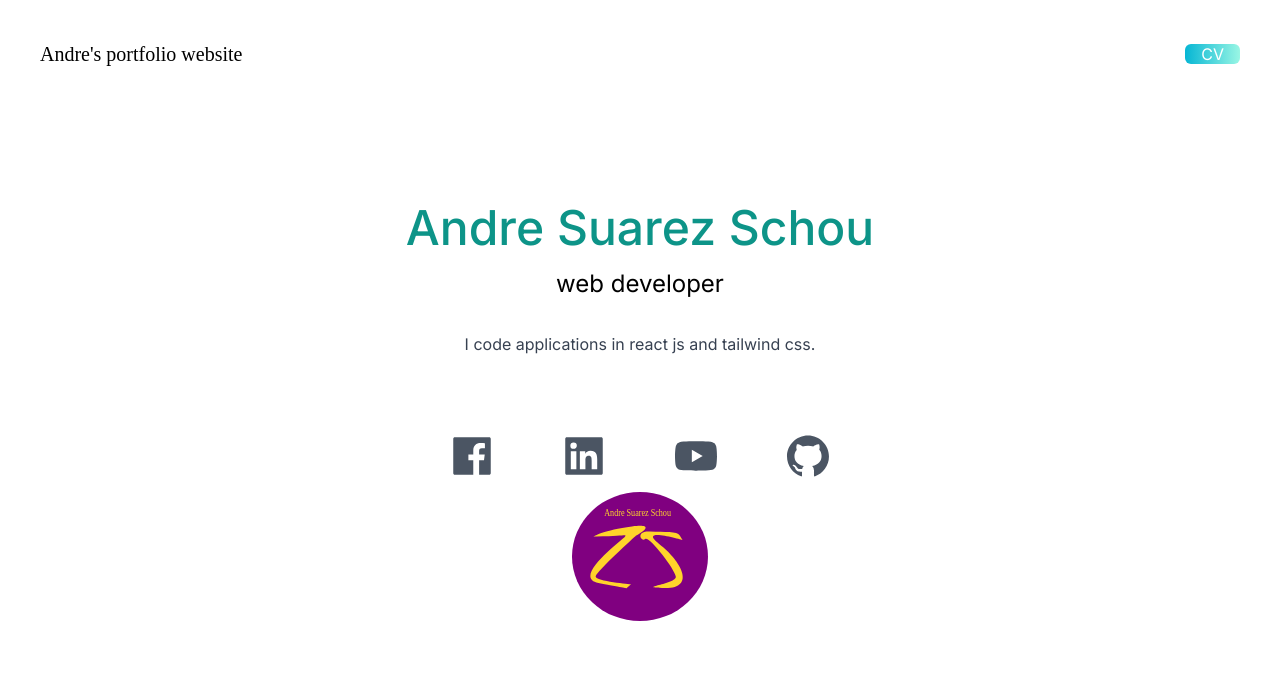
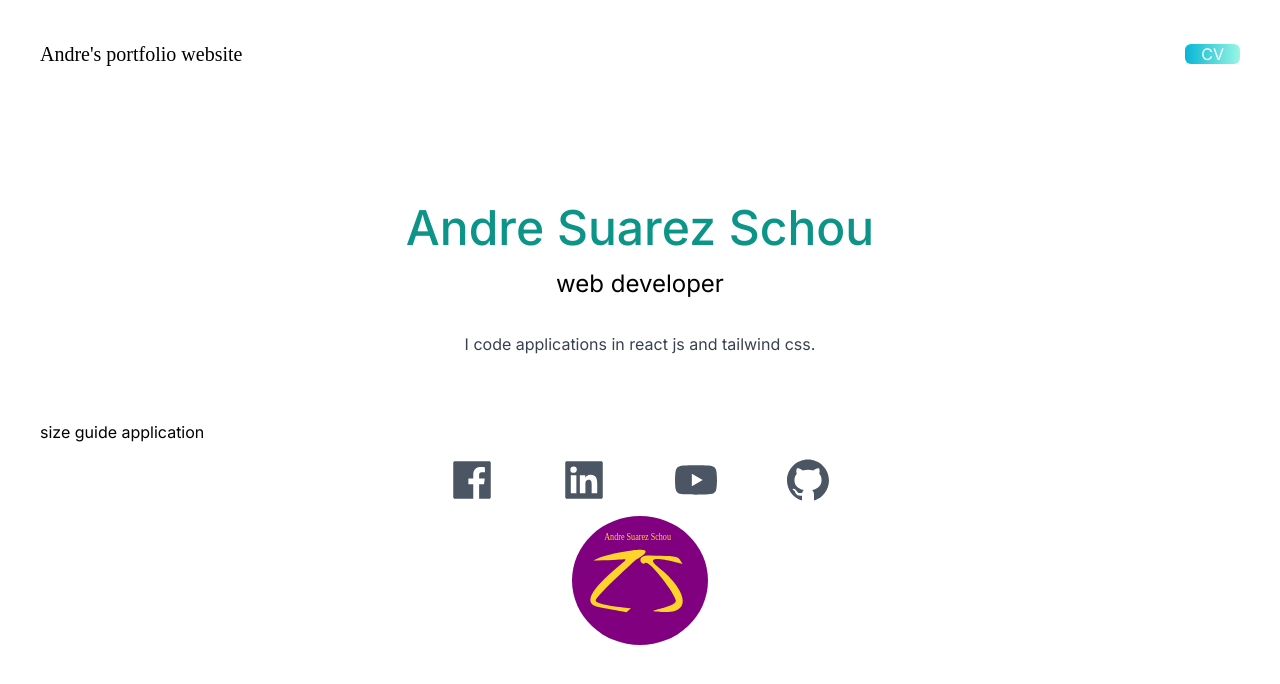
Before and after one commit to andresuarezschou/my-website-project, a Next.js app: page / in a window 1280 px wide. Shown: the top 684 px of the page. Built offline with nearby package versions, Linux system fonts and the light colour scheme.

Commit message:
netlify link add

```diff
--- a/app/page.tsx
+++ b/app/page.tsx
@@ -26,8 +26,10 @@ export default function Home() {
           <h3 className="text-2xl py-2">web developer</h3>
           <p className="text-md py-5 leading-8 text-gray-700">
             I code applications in react js and tailwind css.
-
           </p>
+        </div>
+        <div>
+          <a href="https://musical-twilight-75b4a5.netlify.app/">size guide application</a>
         </div>
         <div className="text-5xl flex justify-center gap-16 py-3 text-gray-600">
           <a href="https://www.facebook.com/suarezschou"><AiFillFacebook /></a>
```
